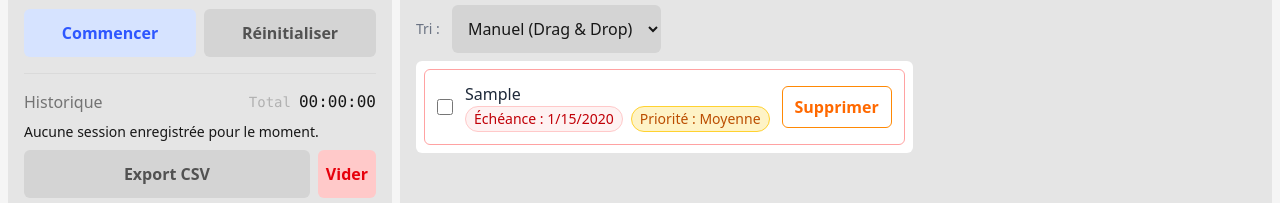
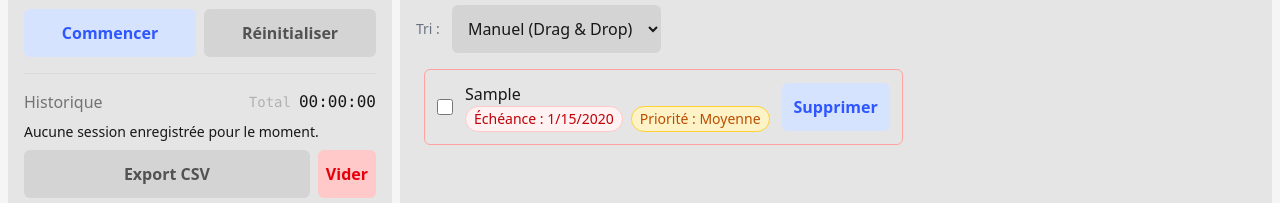
Before and after one commit to MeghCH/E-Todo, a React (Vite) app in the folder front-end/: page / in a window 1280 px wide. Both pictures are taken after typing "Sample", "2020-01-15" into the empty fields and a click on the button "Ajouter". Shown: the part 163-366 px from the top of the page. Built offline with nearby package versions, Linux system fonts and the light colour scheme; no server answers.

Commit message:
TodoItem

```diff
--- a/front-end/src/components/TodoItem.jsx
+++ b/front-end/src/components/TodoItem.jsx
@@ -1,3 +1,5 @@
+import { Button } from "./Button";
+
 function formatDate(isoLike) {
   if (!isoLike) return null;
   try {
@@ -29,21 +31,20 @@ function TodoItem({ task, deleteTask, toggleCompleted }) {
   return (
     <div
       className={`flex items-center justify-between gap-3 border rounded-md p-3 ${
-        overdue ? "border-red-300" : "border-gray-200"
+        overdue ? "border-red-300" : "border-neutral-700"
       }`}
     >
-      <div className="flex items-center gap-3 min-w-0">
+      <div className="flex items-center gap-3 min-w-0 ">
         <input
           type="checkbox"
           checked={task.completed}
           onChange={() => toggleCompleted(task.id)}
-          className="w-4 h-4 accent-blue-500 cursor-pointer focus:ring-2 focus:ring-blue-300 rounded"
+          className="w-4 h-4 accent-green-400 cursor-pointer focus:ring-2 focus:ring-green-200 rounded"
         />
         <div className="flex flex-col min-w-0">
           <span
-            className={`truncate ${
-              task.completed ? "line-through text-gray-400" : "text-gray-800"
-            }`}
+            className={`truncate bg-neutral-200 dark:bg-neutral-800 text-neutral-900 dark:text-white cursor-pointer"
+ ${task.completed ? "line-through text-gray-400" : "text-gray-800"}`}
           >
             {task.text}
           </span>
@@ -75,12 +76,9 @@ function TodoItem({ task, deleteTask, toggleCompleted }) {
         </div>
       </div>
 
-      <button
-        onClick={() => deleteTask(task.id)}
-        className="px-3 py-2 border border-orange-400 text-orange-500 font-semibold rounded-md hover:bg-orange-400 hover:text-white transition duration-200 shrink-0"
-      >
+      <Button onClick={() => deleteTask(task.id)} className="px-3 py-2">
         Supprimer
-      </button>
+      </Button>
     </div>
   );
 }
--- a/front-end/src/components/TodoList.jsx
+++ b/front-end/src/components/TodoList.jsx
@@ -148,8 +148,8 @@ function TodoList() {
                       {...provided.dragHandleProps}
                       className={`p-2 rounded-md transition ${
                         snapshot.isDragging
-                          ? "bg-gray-100 shadow-md"
-                          : "bg-white"
+                          ? "bg-neutral-200 dark:bg-neutral-800 text-neutral-900 dark:text-white cursor-pointer"
+                          : "bg-neutral-200 dark:bg-neutral-800 text-neutral-900 dark:text-white cursor-pointer"
                       }`}
                     >
                       <TodoItem
```
